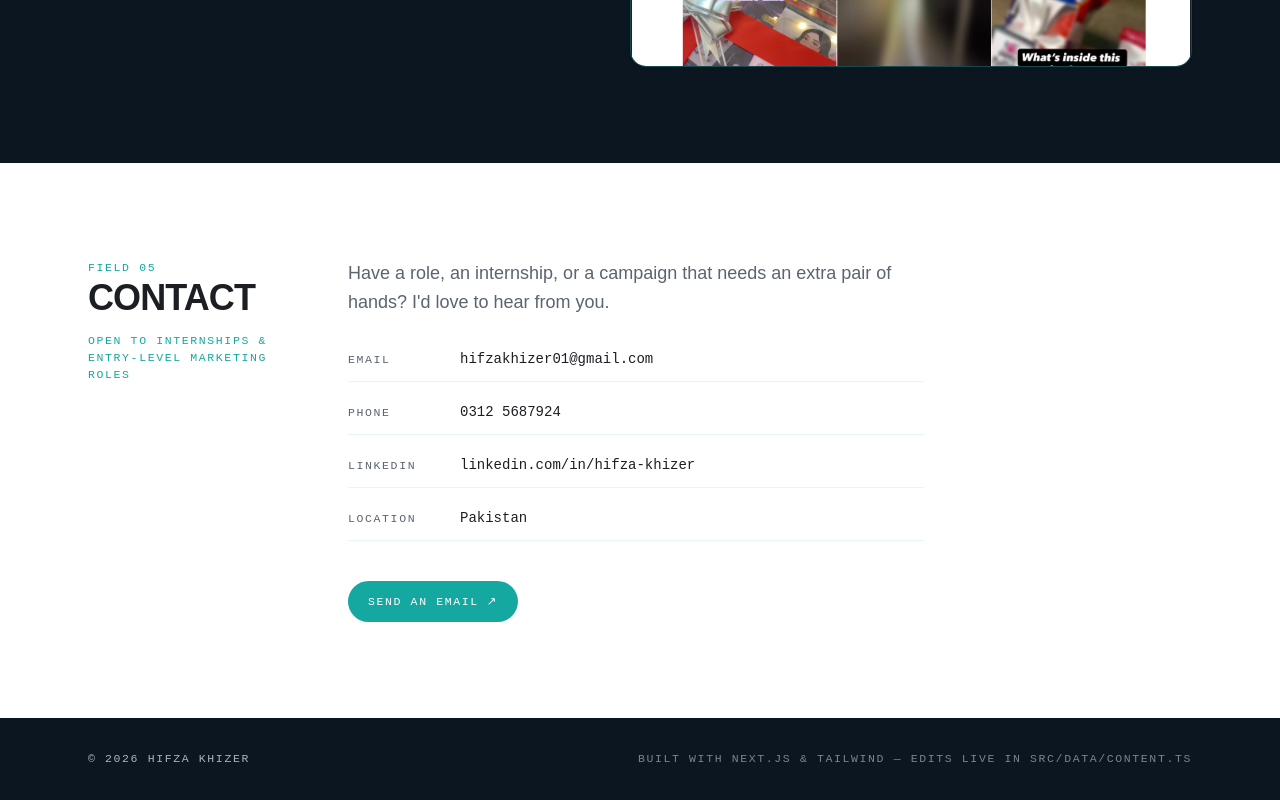
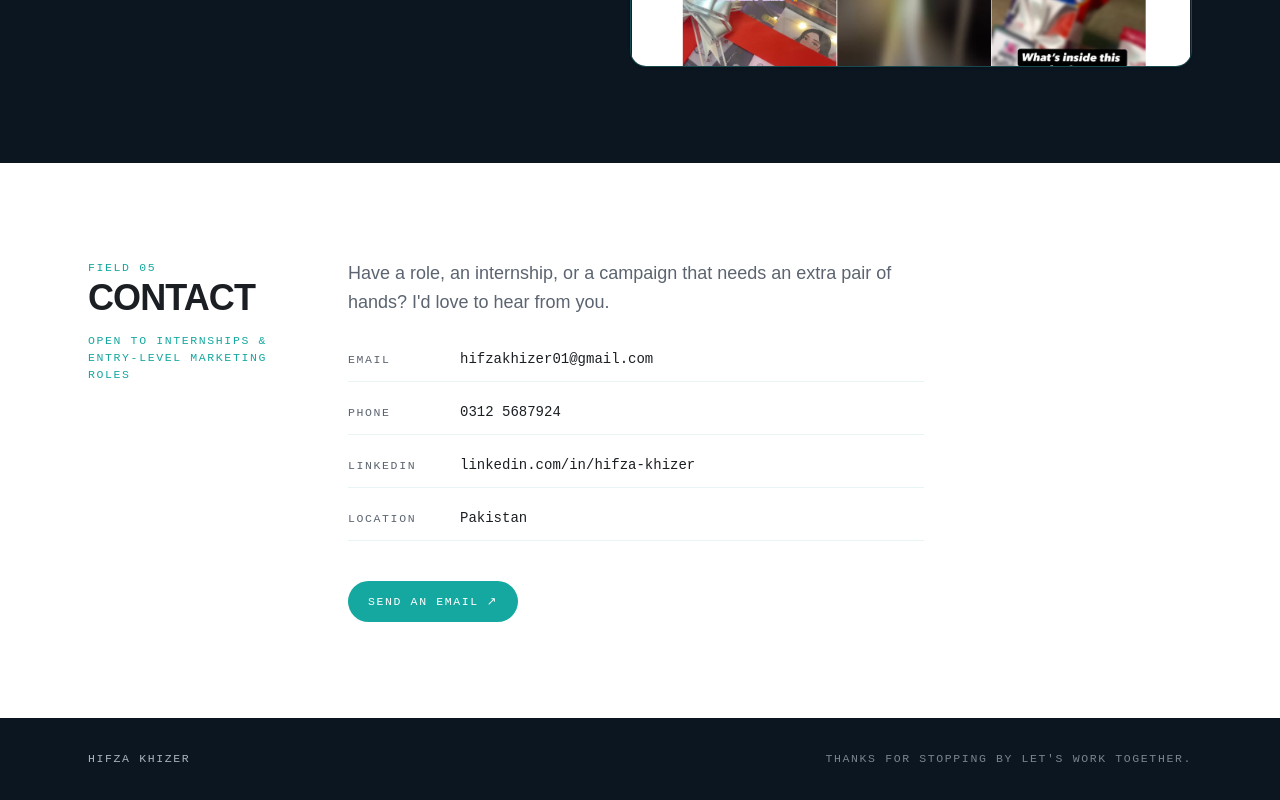
Before and after one commit to hifzakhizer01-dot/hifza-khizer, a Next.js app: page / in a window 1280 px wide. Shown: the part 4161-4961 px from the top of the page. Built offline with nearby package versions, Linux system fonts and the light colour scheme.

Commit message:
Update Footer.tsx

```diff
--- a/src/components/Footer.tsx
+++ b/src/components/Footer.tsx
@@ -5,11 +5,10 @@ export default function Footer() {
     <footer className="border-t border-brand-navy/15 bg-brand-navy text-brand-white">
       <div className="mx-auto flex max-w-6xl flex-col gap-4 px-6 py-8 text-sm text-brand-dark-muted sm:flex-row sm:items-center sm:justify-between">
         <p className="field-label">
-          © {new Date().getFullYear()} {profile.name}
+          {profile.name}
         </p>
         <p className="field-label text-brand-dark-muted/70">
-          Built with Next.js &amp; Tailwind — edits live in{" "}
-          <code className="font-mono">src/data/content.ts</code>
+          Thanks for stopping by let&apos;s work together.
         </p>
       </div>
     </footer>
```
